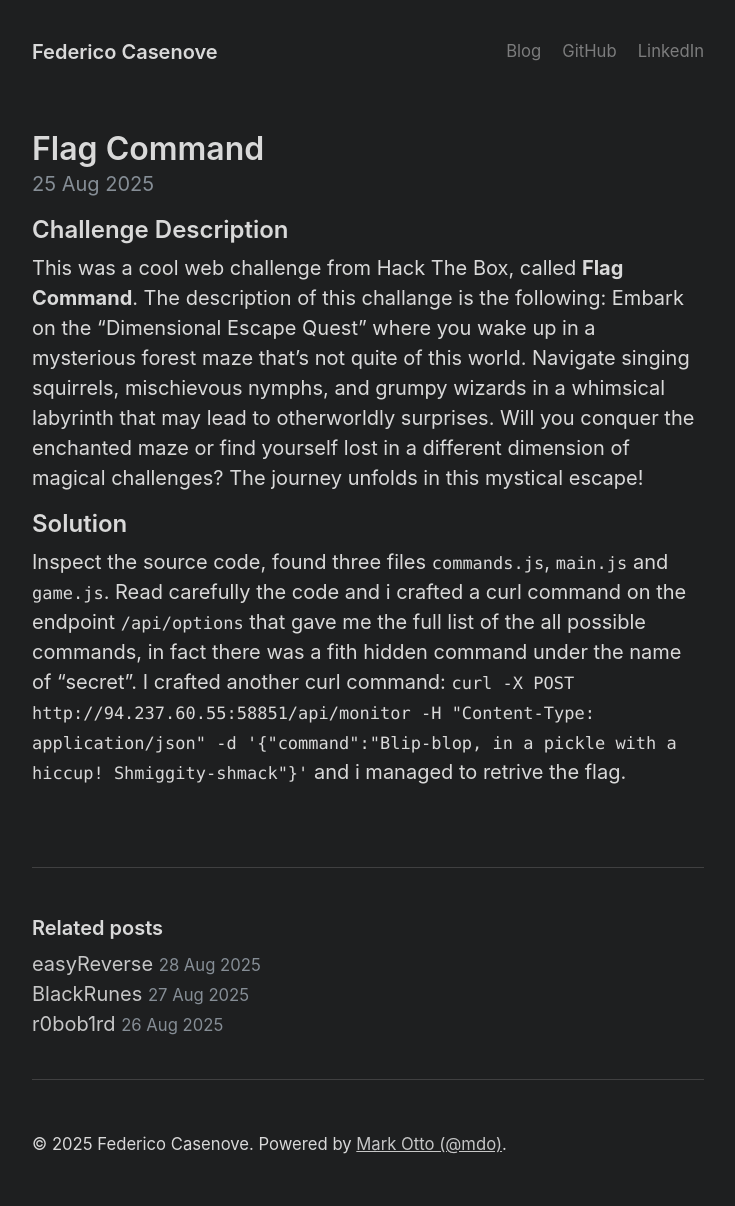
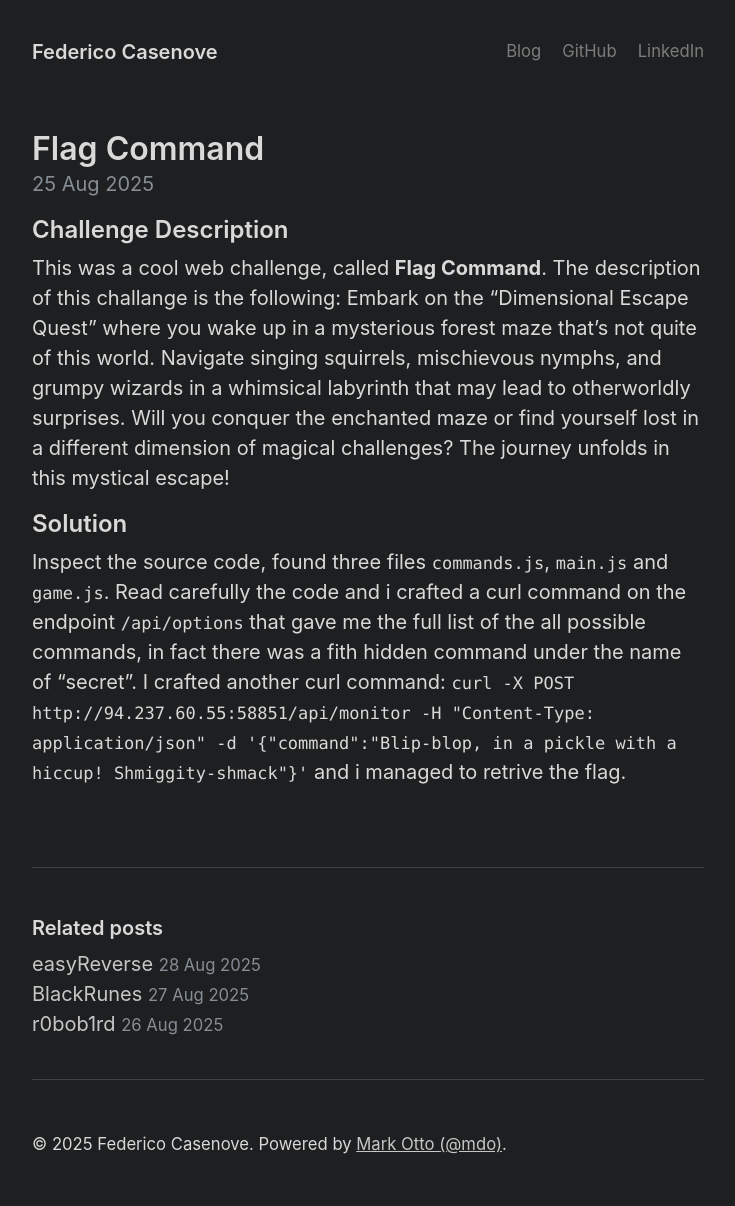
Before and after one commit to xirver/xirver.github.io, a Jekyll site: the page built from _posts/2025-08-25-Flag-Command.md, in a window 1280 px wide. Shown: the whole page, without its empty margins (272-1007 px from the left). Built offline with Jekyll 4.4.1, drawn with Linux system fonts in a browser that asks for light colours.

Commit message:
Update 2025-08-25-Flag-Command.md

```diff
--- a/_posts/2025-08-25-Flag-Command.md
+++ b/_posts/2025-08-25-Flag-Command.md
@@ -5,7 +5,7 @@ date: 2025-08-25
 ---
 
 ## Challenge Description
-This was a cool web challenge from Hack The Box, called **Flag Command**. The description of this challange is the following: Embark on the "Dimensional Escape Quest" where you wake up in a mysterious forest maze that's not quite of this world. Navigate singing squirrels, mischievous nymphs, and grumpy wizards in a whimsical labyrinth that may lead to otherworldly surprises. Will you conquer the enchanted maze or find yourself lost in a different dimension of magical challenges? The journey unfolds in this mystical escape!
+This was a cool web challenge, called **Flag Command**. The description of this challange is the following: Embark on the "Dimensional Escape Quest" where you wake up in a mysterious forest maze that's not quite of this world. Navigate singing squirrels, mischievous nymphs, and grumpy wizards in a whimsical labyrinth that may lead to otherworldly surprises. Will you conquer the enchanted maze or find yourself lost in a different dimension of magical challenges? The journey unfolds in this mystical escape!
 
 ## Solution
 Inspect the source code, found three files `commands.js`, `main.js` and `game.js`. Read carefully the code and i crafted a curl command on the endpoint `/api/options` that gave me the full list of the all possible commands, in fact there was a fith hidden command under the name of "secret". I crafted another curl command:
```
